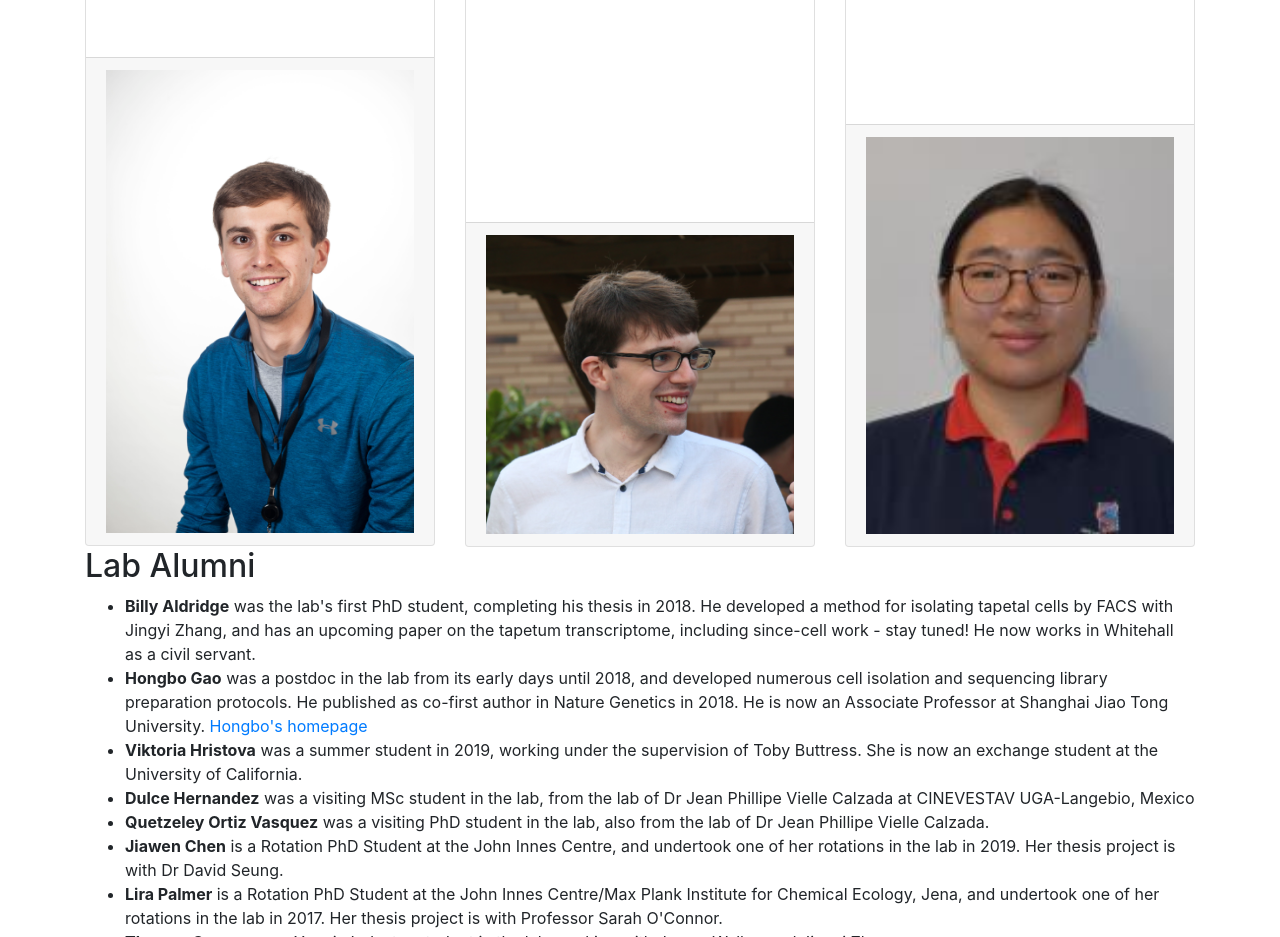
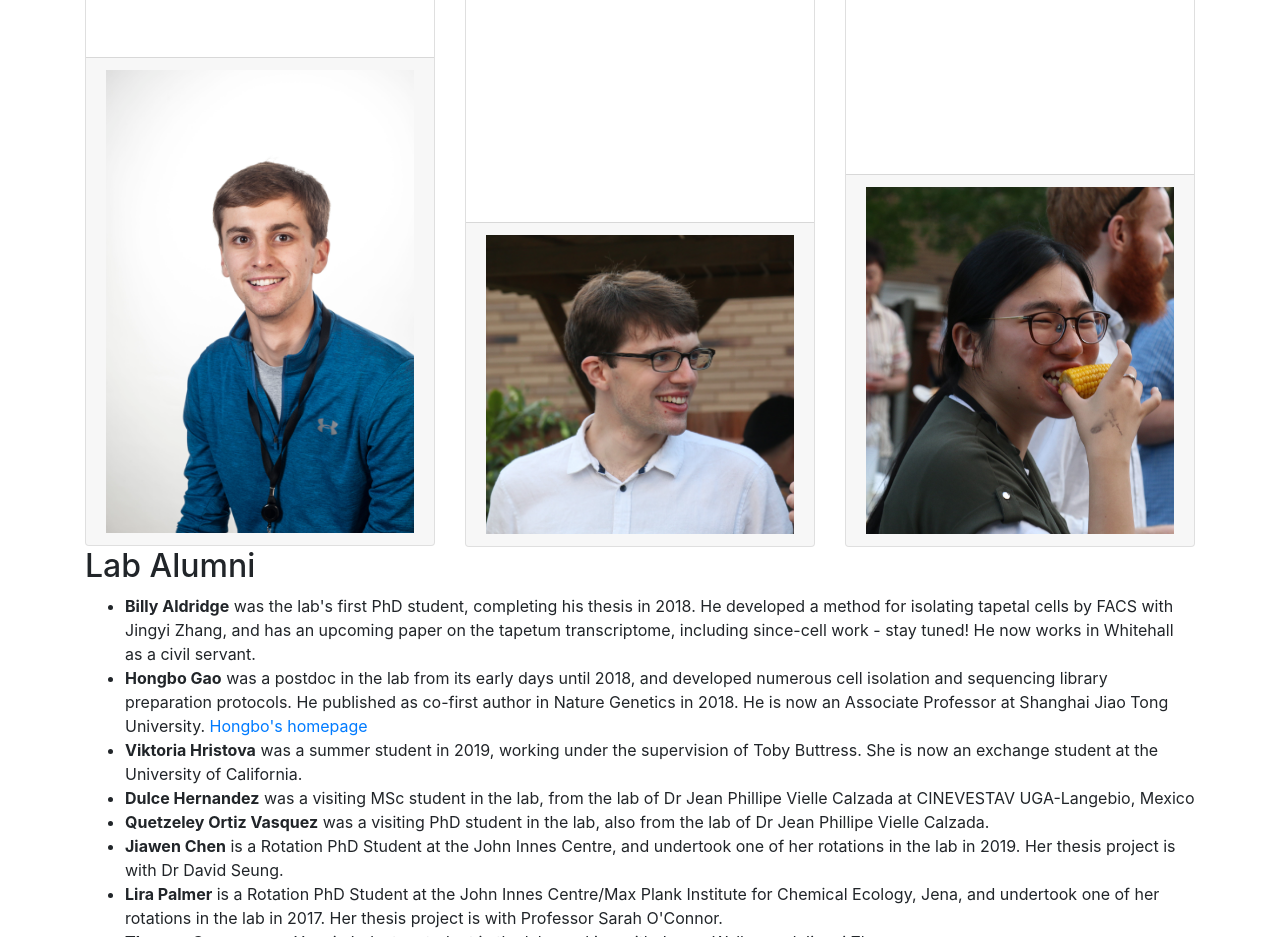
Before and after one commit to martinjvickers/website, a website: page People.html in a window 1280 px wide. Shown: the part 3420-4357 px from the top of the page. Drawn offline with Linux system fonts and the light colour scheme.

Commit message:
Clean up headshots folder

```diff
--- a/People.html
+++ b/People.html
@@ -223,7 +223,7 @@
             <p class="card-text">Aileen is a Year in Industry student, taking a year out of her studies at Nottingham University to work in the lab, under the supervision of Toby Buttress.</p>
           </div>
           <div class="card-footer">
-            <img src='headshots/aileen.jpg' width="100%">
+            <img src='headshots/aileen_cropped.jpg' width="100%">
           </div>
         </div>
       </div>
```
Also changed, not shown: headshots/Toby Buttress 1.jpg (deleted), headshots/aileen.jpg (deleted), headshots/aileen_cropped.jpg (added), 3 other files.
